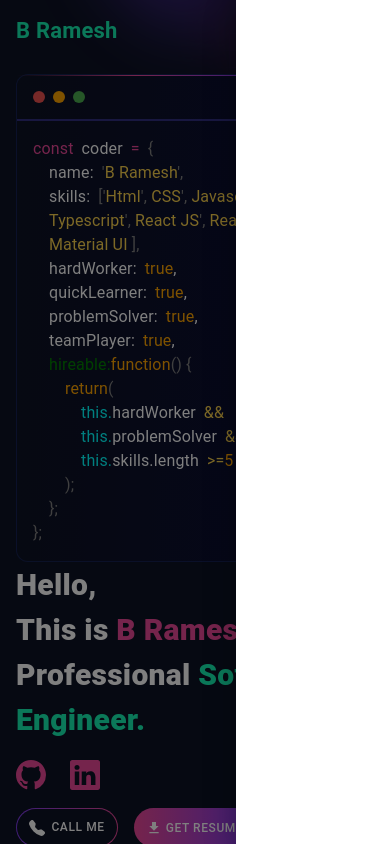
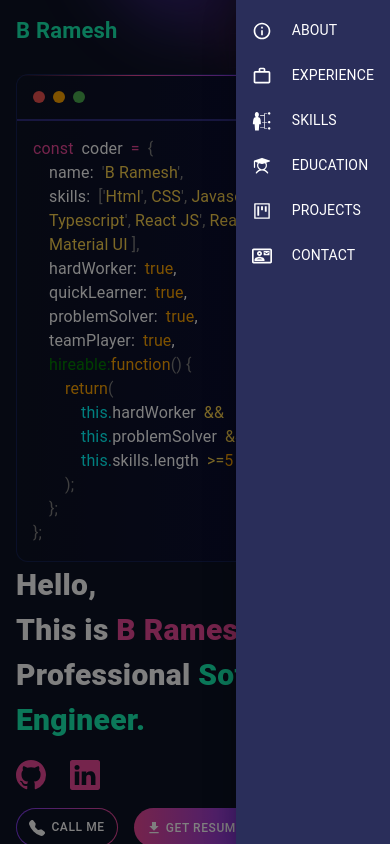
Before and after one commit to rameshbaswapuram1/portfolio, a React (Vite) app: page / in a window 390 px wide. Both pictures are taken after a click on the element 359 px from the left and 30 px from the top of the page. Shown: the top 844 px of the page. Built offline with nearby package versions, Linux system fonts and the light colour scheme.

Commit message:
drawer background color changed

```diff
--- a/src/components/Header.tsx
+++ b/src/components/Header.tsx
@@ -28,7 +28,7 @@ function MobileMenu() {
   return (
     <>
       <Drawer anchor="right" open={open} onClose={handleOnCose}>
-        <List>
+        <List sx={{ backgroundColor: "#2a2e5a", height: "100%" }}>
           {navs.map((nav) => (
             <ListItem
               key={nav.navItem}
```
